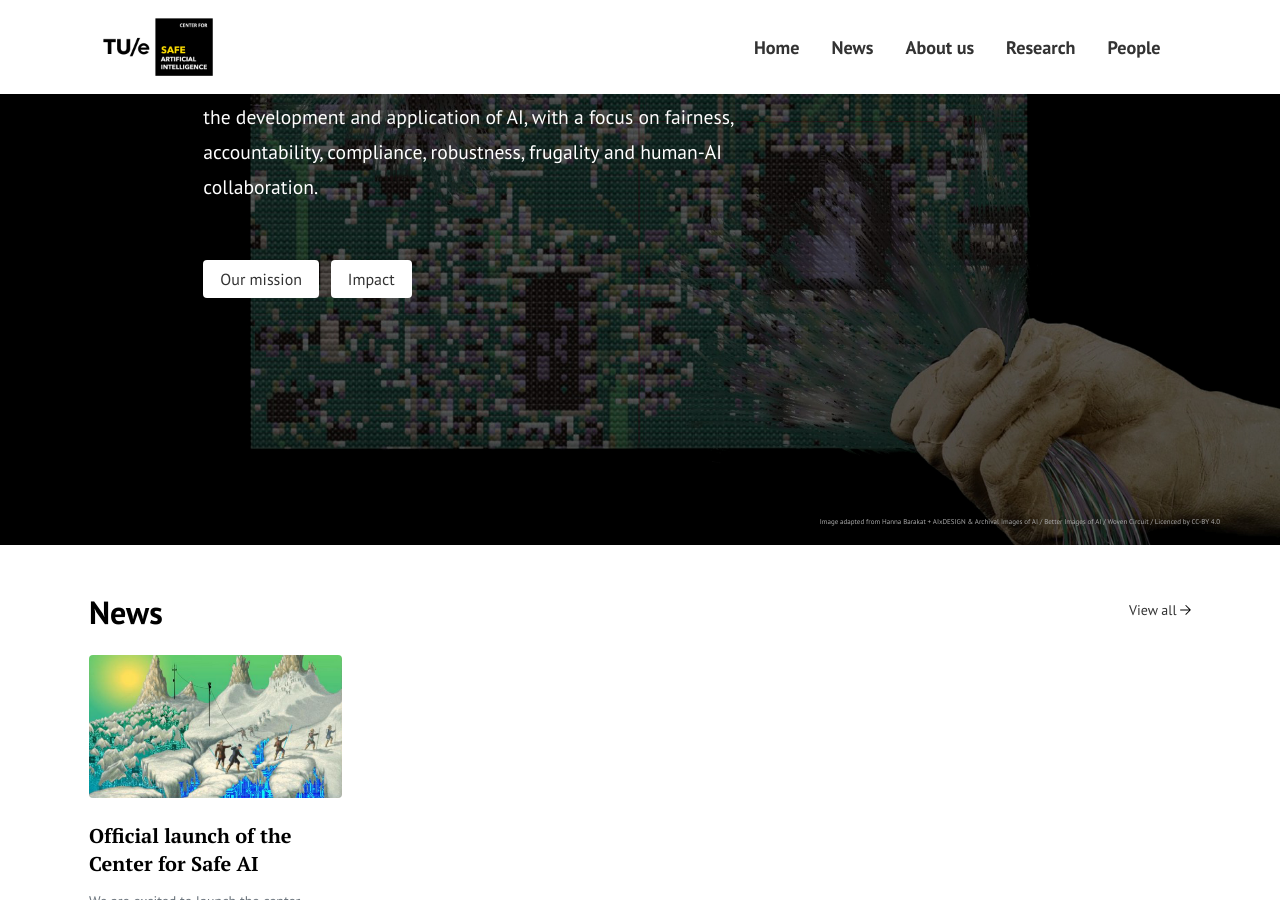
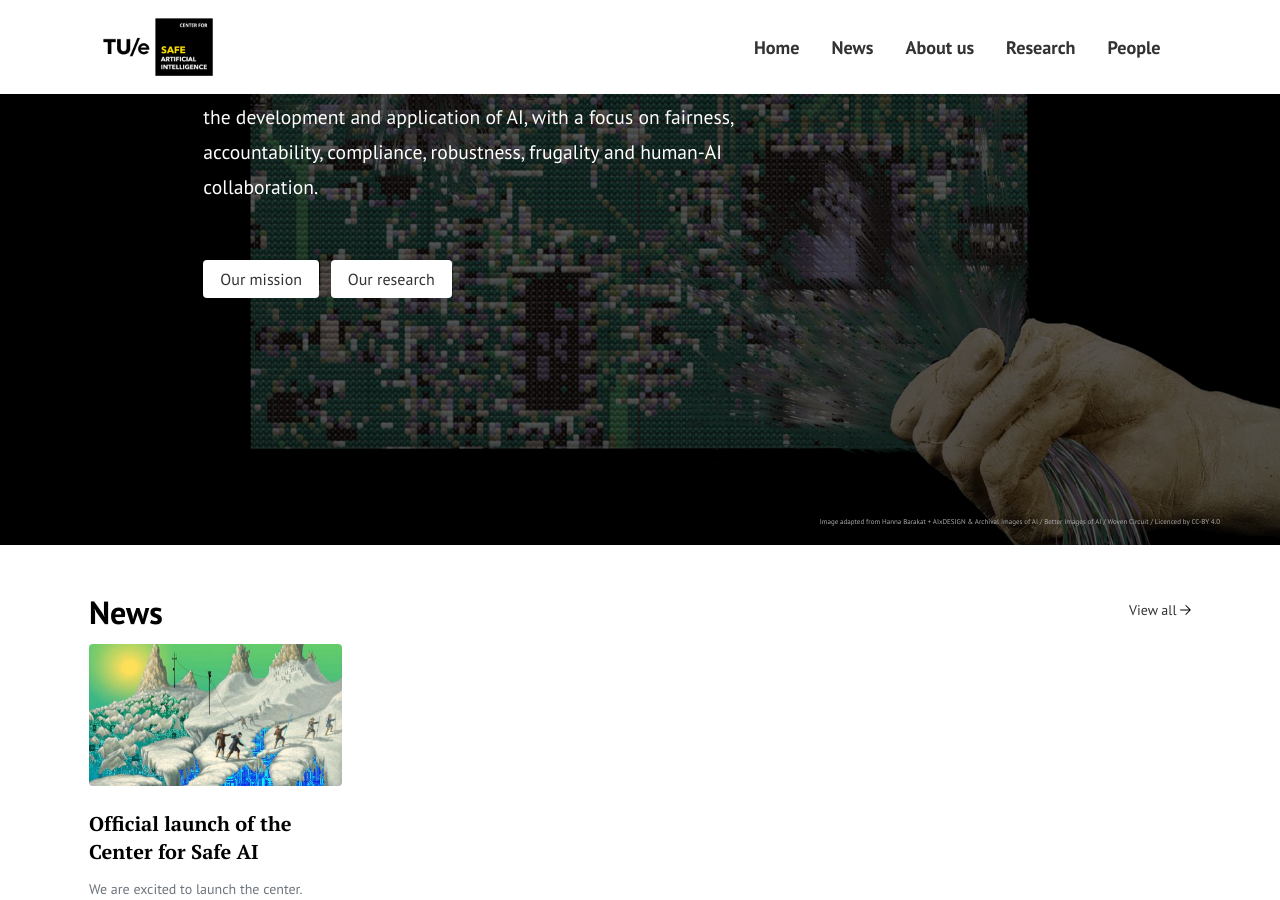
Before and after one commit to hildeweerts/safeai, a Jekyll site: the page built from index.html, in a window 1280 px wide and 900 px high, scrolled down 356 px. Built offline with Jekyll 4.4.1, drawn with Linux system fonts in a browser that asks for light colours; the list of posts is cut into pages by our own code; some of the changed text lies outside the part shown.

Commit message:
fix home page mobile

```diff
--- a/assets/css/theme.scss
+++ b/assets/css/theme.scss
@@ -153,13 +153,37 @@
     padding: 5rem 5rem 0.01rem 5rem;
 }
 
+
 .hero-caption {
     text-align: right;
-    width: 100%;
-    padding-right: 10em;
+    width: calc(100% - 10em);
     position:absolute;
     bottom: 0;
 }
+
+@media (max-width: 480px) {
+    .hero {
+        padding: 1rem 1rem 0.01rem 1rem;
+    }
+
+    .hero-caption {
+        width: calc(100% - 4rem);
+        padding-left: 2rem;
+    }
+
+    .hero h1 {
+        font-size:2.2em!important;
+        line-height: 1.5em!important;
+    }
+
+    .hero p {
+        color:#fff;
+        font-size:1.4em;
+        line-height:1.8em;
+    }
+}
+
+
 
 .hero-btn {
     background-color: $white;
--- a/index.html
+++ b/index.html
@@ -12,14 +12,14 @@
         <div class="col-md-8">
           <h1 class="mb-4">We develop best practices for safe and responsible artificial intelligence</h1>
           <p class="mb-5">Our research addresses technical and sociotechnical challenges of the development and application of AI, with a focus on fairness, accountability, compliance, robustness, frugality and human-AI collaboration.</p>
-          <div class="mb-5">
+          <div class="mb-5 pb-5">
             <a href="{{site.baseurl}}/about-us#mission" class="btn hero-btn text-black px-3 mr-2 mt-2">Our mission</a>
-            <a href="{{site.baseurl}}/about-us#impact" class="btn hero-btn text-black px-3 mt-2">Impact</a>
+            <a href="{{site.baseurl}}/research" class="btn hero-btn text-black px-3 mt-2">Our research</a>
           </div>
         </div>
     </div>
 
-    <div class="hero-caption">
+    <div class="hero-caption pt-5">
       <p><span>Image adapted from <a href="https://www.hbarakat.com">Hanna Barakat + AIxDESIGN</a> & <a href="https://aixdesign.co/posts/archival-images-of-ai">Archival Images of AI </a> / <a href="https://www.betterimagesofai.org">Better Images of AI</a> / Woven Circuit  / <a href="https://creativecommons.org/licenses/by/4.0/">Licenced by CC-BY 4.0</a></span></p>
     </div>
 
@@ -31,13 +31,10 @@
 <section class="full-width white-bg py-5">
   <div class="container">
     <div class="row">
-      <div class="col-6 col-md-8">
+      <div class="col-md-8">
         <h2>News</h2>
-        <div class="article-post serif-font">
-          <p></p>
-        </div>
       </div>
-      <div class ="col-6 col-md-4 viewall">
+      <div class ="col-md-4 viewall">
         <p><a href="{{site.baseurl}}/news">View all <svg height="0.7em" version="1.1" xmlns="http://www.w3.org/2000/svg" xmlns:xlink="http://www.w3.org/1999/xlink" viewBox="3.00 4.00 22.00 20.00">
         <g stroke="none" stroke-width="1" fill-rule="evenodd"><g id="right-arrow" fill="#000" fill-rule="nonzero"><path d="M15.7048,4.28868 C15.312,3.9005 14.6788,3.90428 14.2906,4.29713 C13.9025,4.68998 13.9062,5.32313 14.2991,5.71132 L21.6753,13.0000008 L4,13.0000008 C3.44772,13.0000008 3,13.4477 3,14.0000008 C3,14.5523 3.44772,15.0000008 4,15.0000008 L21.673,15.0000008 L14.2991,22.2864 C13.9062,22.6746 13.9025,23.3078 14.2906,23.7006 C14.6788,24.0935 15.312,24.0972 15.7048,23.7091 L24.6318,14.888 C25.127,14.3987 25.127,13.5991 24.6318,13.1097 L15.7048,4.28868 Z"></path></g></g></svg>
         </a></p>
@@ -57,10 +54,19 @@
 ================================================== -->
 <section class="full-width gray-bg py-5">
   <div class="container">
-      <h2>Our focus areas</h2>
-      <div class="article-post serif-font">
-        <p>We research ... .</p>
+    <div class="row">
+      <div class="col-md-8">
+        <h2>Focus areas</h2>
       </div>
+      <div class ="col-md-4 viewall">
+        <p><a href="{{site.baseurl}}/research">Read more <svg height="0.7em" version="1.1" xmlns="http://www.w3.org/2000/svg" xmlns:xlink="http://www.w3.org/1999/xlink" viewBox="3.00 4.00 22.00 20.00">
+        <g stroke="none" stroke-width="1" fill-rule="evenodd"><g id="right-arrow" fill="#000" fill-rule="nonzero"><path d="M15.7048,4.28868 C15.312,3.9005 14.6788,3.90428 14.2906,4.29713 C13.9025,4.68998 13.9062,5.32313 14.2991,5.71132 L21.6753,13.0000008 L4,13.0000008 C3.44772,13.0000008 3,13.4477 3,14.0000008 C3,14.5523 3.44772,15.0000008 4,15.0000008 L21.673,15.0000008 L14.2991,22.2864 C13.9062,22.6746 13.9025,23.3078 14.2906,23.7006 C14.6788,24.0935 15.312,24.0972 15.7048,23.7091 L24.6318,14.888 C25.127,14.3987 25.127,13.5991 24.6318,13.1097 L15.7048,4.28868 Z"></path></g></g></svg>
+        </a></p>
+      </div>
+      <div class="col-12 article-post serif-font">
+        <p>We research.....</p>
+      </div>
+    </div>
     <div class="row">
       {% for theme in page.displayed_themes %}
           {% for item in site.pages %}
@@ -81,16 +87,16 @@
 <section class="full-width white-bg py-5">
   <div class="container">
     <div class="row">
-      <div class="col-6 col-md-8">
+      <div class="col-md-8">
         <h2>Impact stories</h2>
-        <div class="article-post serif-font">
-          <p>Below is a selection of stories demonstrating our impact.</p>
-        </div>
       </div>
-      <div class ="col-6 col-md-4 viewall">
+      <div class ="col-md-4 viewall">
         <p><a href="{{site.baseurl}}/impact">View all <svg height="0.7em" version="1.1" xmlns="http://www.w3.org/2000/svg" xmlns:xlink="http://www.w3.org/1999/xlink" viewBox="3.00 4.00 22.00 20.00">
         <g stroke="none" stroke-width="1" fill-rule="evenodd"><g id="right-arrow" fill="#000" fill-rule="nonzero"><path d="M15.7048,4.28868 C15.312,3.9005 14.6788,3.90428 14.2906,4.29713 C13.9025,4.68998 13.9062,5.32313 14.2991,5.71132 L21.6753,13.0000008 L4,13.0000008 C3.44772,13.0000008 3,13.4477 3,14.0000008 C3,14.5523 3.44772,15.0000008 4,15.0000008 L21.673,15.0000008 L14.2991,22.2864 C13.9062,22.6746 13.9025,23.3078 14.2906,23.7006 C14.6788,24.0935 15.312,24.0972 15.7048,23.7091 L24.6318,14.888 C25.127,14.3987 25.127,13.5991 24.6318,13.1097 L15.7048,4.28868 Z"></path></g></g></svg>
         </a></p>
+      </div>
+      <div class="col-12 article-post serif-font">
+        <p>Below is a selection of stories demonstrating our impact.</p>
       </div>
     </div>
     <div class="row">
```
